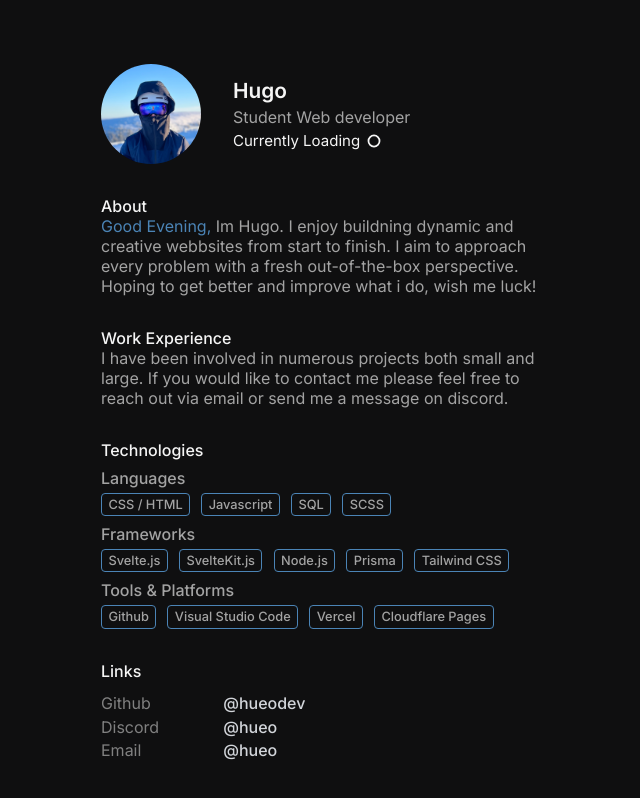
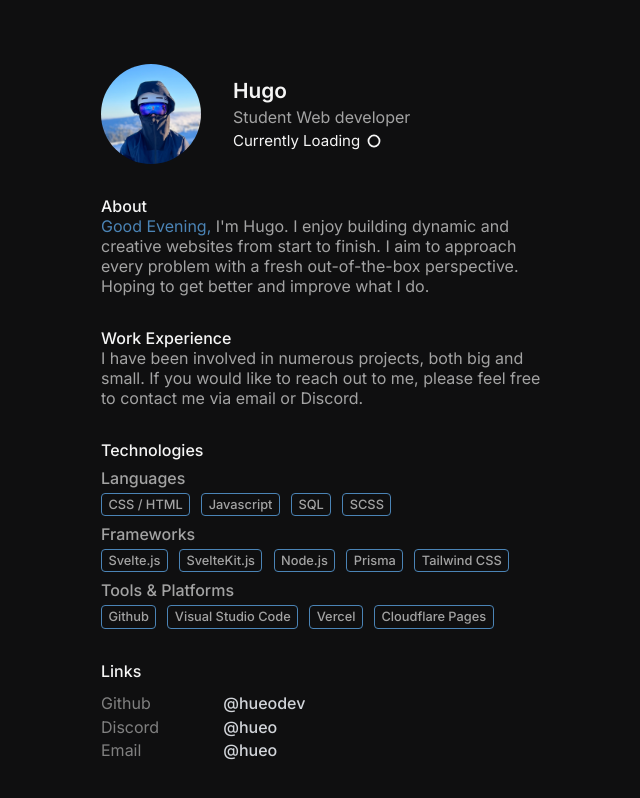
Before and after one commit to hueodev/web, a SvelteKit app: page / in a window 1280 px wide. Shown: the whole page, without its empty margins (315-955 px from the left). Built offline with nearby package versions, Linux system fonts and the light colour scheme; no server answers.

Commit message:
fix: typo

```diff
--- a/src/components/Info.svelte
+++ b/src/components/Info.svelte
@@ -16,18 +16,17 @@
   <div class="content-about">
     <h1>About</h1>
     <p>
-      <span>{getGreeting()}</span> Im Hugo. I enjoy buildning dynamic and creative
-      webbsites from start to finish. I aim to approach every problem with a fresh
-      out-of-the-box perspective. Hoping to get better and improve what i do, wish
-      me luck!
+      <span>{getGreeting()}</span> I'm Hugo. I enjoy building dynamic and creative
+      websites from start to finish. I aim to approach every problem with a fresh
+      out-of-the-box perspective. Hoping to get better and improve what I do.
     </p>
   </div>
   <div class="content-work">
     <h1>Work Experience</h1>
     <p>
-      I have been involved in numerous projects both small and large. If you
-      would like to contact me please feel free to reach out via email or send
-      me a message on discord.
+      I have been involved in numerous projects, both big and small. If you
+      would like to reach out to me, please feel free to contact me via email or
+      Discord.
     </p>
   </div>
 </div>
```
